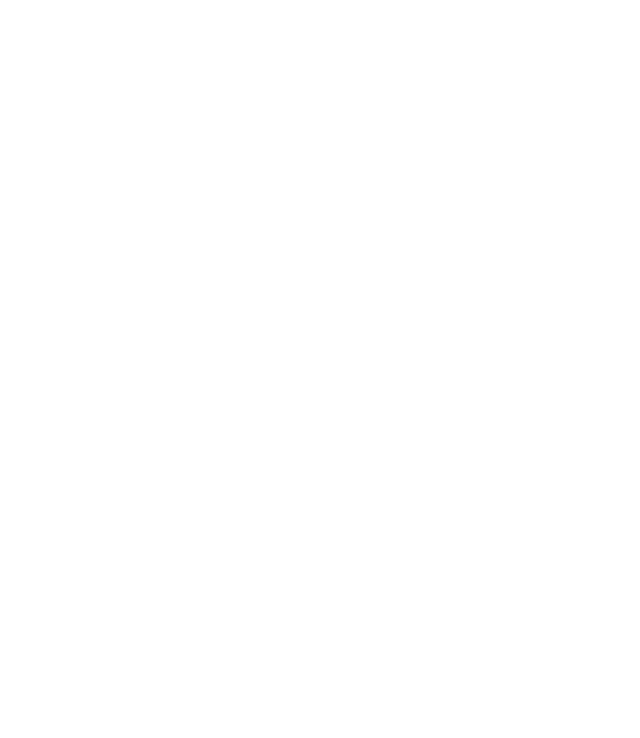
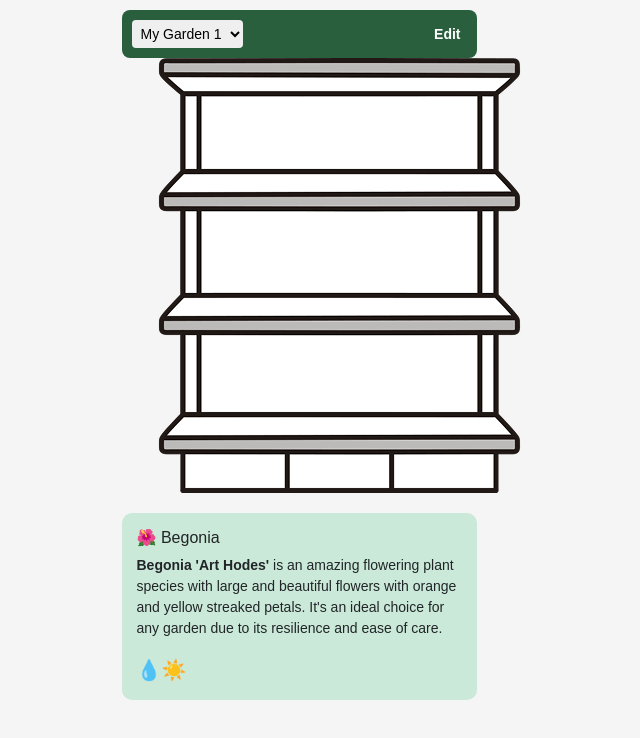
Before and after one commit to aptrev/my-meadow, a React (Create React App) app: page /home in a window 1280 px wide. Before the commit this address had no page. Shown: the top 738 px of the page, without its empty margins (341-981 px from the left). Built offline with nearby package versions, Linux system fonts and the light colour scheme.

Commit message:
start of home page, indoor connected

```diff
--- a/src/App.js
+++ b/src/App.js
@@ -1,12 +1,14 @@
 import React from "react";
 import { BrowserRouter as Router, Routes, Route } from "react-router-dom";
 import Onboarding from "./pages/onboarding";
+import Home from "./pages/home";
 
 function App() {
   return (
     <Router>
       <Routes>
         <Route path="/" element={<Onboarding />} />
+        <Route path="/home" element={<Home />} />
       </Routes>
     </Router>
   );
--- /dev/null
+++ b/src/pages/home.js
@@ -0,0 +1,44 @@
+import React from 'react';
+import '../style/home.css';
+import shelf from '../images/shelf.png';
+
+const Home = () => {
+  return (
+    <div className="app">
+      {/* Header */}
+      <header>
+        <div className="top-bar">
+          <select>
+            <option>My Garden 1</option>
+          </select>
+          <button id="edit-btn" onClick={() => alert('Edit feature coming soon!')}>Edit</button>
+        </div>
+      </header>
+
+      {/* Shelf image with plant on it */}
+      <div className="shelf-wrapper">
+        <img src={shelf} alt="Shelf" className="shelf-img" />
+        <div className="plant-container">
+          {/* TODO: place plant */}
+        </div>
+      </div>
+
+      {/* Info Card */}
+      <div className="plant-info">
+        {/* TODO: replace to info of plant that is placed */}
+        <h2>🌺 Begonia</h2>
+        <p>
+          <strong>Begonia 'Art Hodes'</strong> is an amazing flowering plant species
+          with large and beautiful flowers with orange and yellow streaked petals.
+          It's an ideal choice for any garden due to its resilience and ease of care.
+        </p>
+        <div className="icons">
+          <span>💧</span>
+          <span>☀️</span>
+        </div>
+      </div>
+    </div>
+  );
+};
+
+export default Home;
--- a/src/pages/onboarding.js
+++ b/src/pages/onboarding.js
@@ -1,10 +1,21 @@
 import React, { useState } from "react";
 import 'bootstrap/dist/css/bootstrap.css';
+import { useNavigate } from "react-router-dom";
 
 const Onboarding = () => {
   const [location, setLocation] = useState("Indoor");
   const [dimensions, setDimensions] = useState("2 × 5 ft");
   const [template, setTemplate] = useState("Empty");
+
+  const navigate = useNavigate();
+
+  const handleSubmit = () => {
+    if (location === "Indoor") {
+      navigate("/home");
+    } else {
+      alert("Outdoor garden redirection not yet implemented!");
+    }
+  };
 
   return (
     <div className="container d-flex flex-column align-items-center py-4" style={{ backgroundColor: "#D3E3D2", minHeight: "100vh" }}>
@@ -53,7 +64,7 @@
         </div>
       </div>
 
-      <button className="btn btn-success w-50">Create</button>
+      <button className="btn btn-success w-50" onClick={handleSubmit}>Create</button>
     </div>
   );
 };
--- /dev/null
+++ b/src/style/home.css
@@ -0,0 +1,92 @@
+body {
+  margin: 0;
+  padding: 0;
+  font-family: 'Arial', sans-serif;
+  background-color: #f5f5f5;
+}
+
+.app {
+  max-width: 375px;
+  margin: auto;
+  padding: 10px;
+}
+
+.subtitle {
+  color: gray;
+  font-size: 12px;
+  margin-bottom: 4px;
+}
+
+.top-bar {
+  display: flex;
+  justify-content: space-between;
+  align-items: center;
+  background-color: #295f3d;
+  color: white;
+  padding: 10px;
+  border-radius: 8px;
+}
+
+.top-bar select {
+  padding: 5px;
+  border-radius: 4px;
+  border: none;
+  font-size: 14px;
+}
+
+.top-bar button {
+  background: none;
+  border: none;
+  color: white;
+  font-weight: bold;
+  font-size: 14px;
+  cursor: pointer;
+}
+
+.shelf {
+  margin-top: 20px;
+}
+
+.shelf-row {
+  height: 60px;
+  border-top: 8px solid #444;
+  margin-bottom: 20px;
+  position: relative;
+  display: flex;
+  justify-content: center;
+  align-items: center;
+}
+
+.plant {
+  display: flex;
+  flex-direction: column;
+  align-items: center;
+  position: relative;
+}
+
+.water-drop {
+  width: 16px;
+  margin-bottom: -4px;
+}
+
+.plant-img {
+  width: 40px;
+}
+
+.plant-info {
+  margin-top: 20px;
+  background: #cbe9d8;
+  padding: 15px;
+  border-radius: 10px;
+  font-size: 14px;
+}
+
+.plant-info h2 {
+  margin-top: 0;
+  font-size: 16px;
+}
+
+.icons {
+  margin-top: 10px;
+  font-size: 20px;
+}
```
Also changed, not shown: src/images/shelf.png (added).
